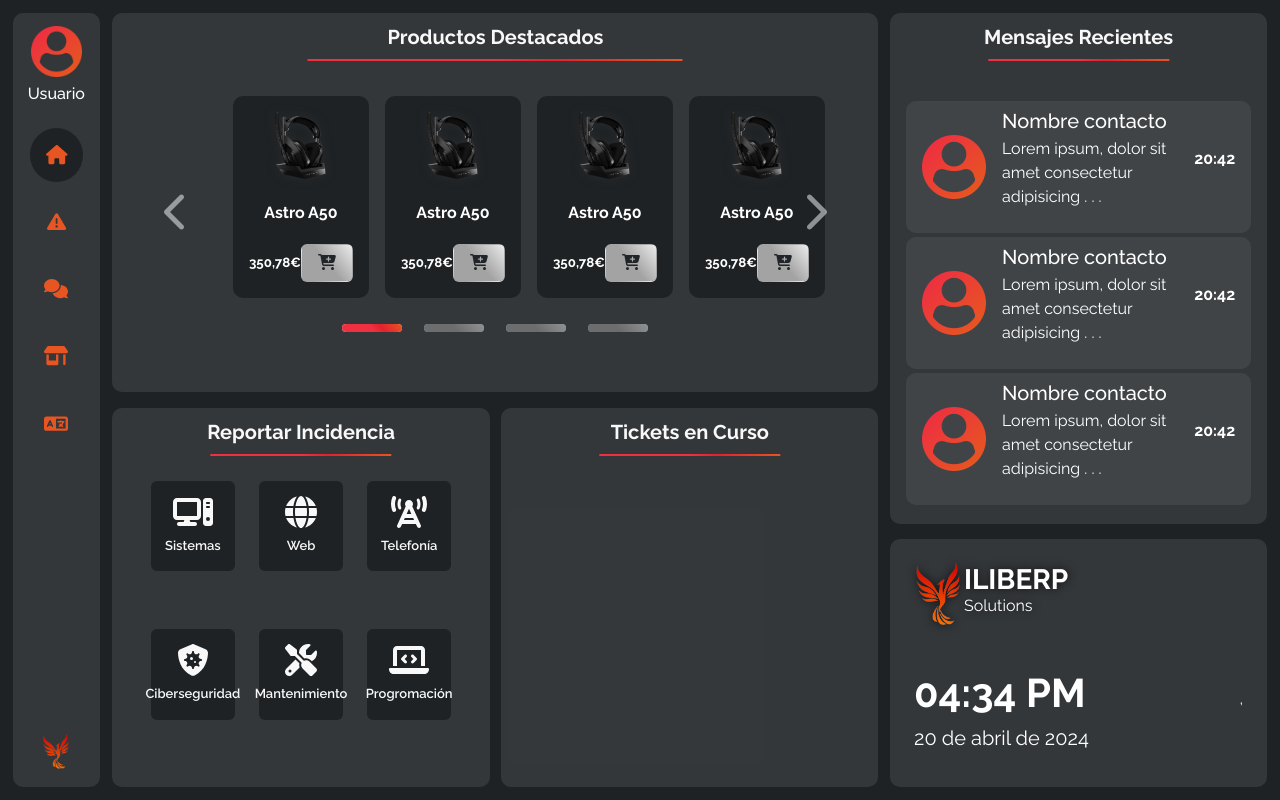
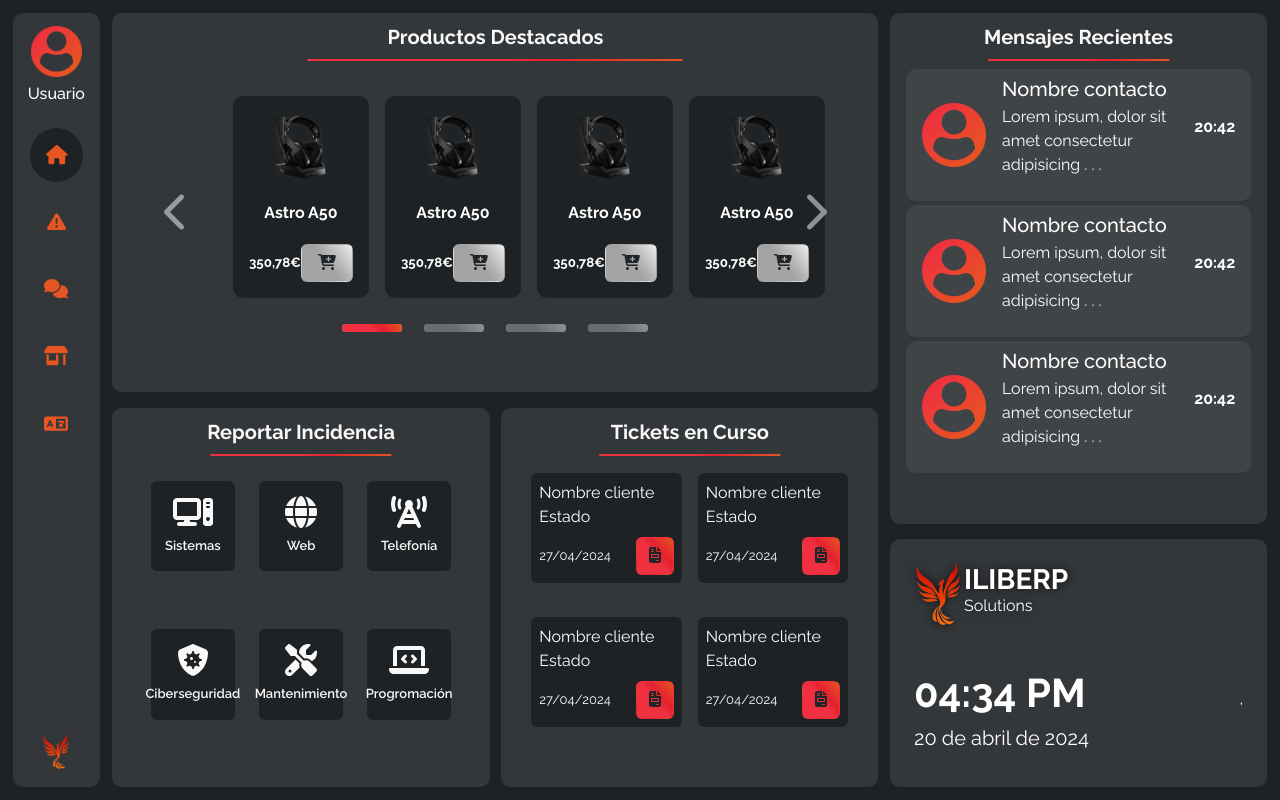
Before and after one commit to RaulxAG/Iliberp, a React (Vite) app: page /home in a window 1280 px wide. Built offline with nearby package versions, Linux system fonts and the light colour scheme; no server answers.

Commit message:
modulo tickets en curso, maquetado y estilado

```diff
--- a/src/Pages/Inicio.jsx
+++ b/src/Pages/Inicio.jsx
@@ -3,6 +3,7 @@
 import ProductosDestacados from "../components/ProductosDestacados";
 import ReportarIncidencia from "../components/ReportarIncidencia";
 import Tiempo from "../components/Tiempo";
+import Tickets from "../components/Tickets";
 
 export default function Inicio() {
     return (
@@ -17,7 +18,7 @@
             </section>
             <section className="modulos__chats grid_mod2 box">
               <h4 className="tittle fs-5 fw-bold p-1">Mensajes Recientes</h4>
-              <div className="chats__mensajes w-100 mt-5 px-2">
+              <div className="chats__mensajes w-100 mt-3 px-2">
                 <CardMensaje />
                 <CardMensaje />
                 <CardMensaje />
@@ -27,8 +28,9 @@
               <h4 className="tittle fs-5 fw-bold p-1">Reportar Incidencia</h4>
               <ReportarIncidencia />
             </section>
-            <section className="grid_mod4 box">
+            <section className="modulos__ticets grid_mod4 box">
               <h4 className="tittle fs-5 fw-bold p-1">Tickets en Curso</h4>
+              <Tickets />
             </section>
             <section className="modulos__tiempo grid_mod5 box d-flex align-items-center justify-content-center">
               <Tiempo />
--- /dev/null
+++ b/src/components/Tickets.jsx
@@ -0,0 +1,98 @@
+import { Link } from "react-router-dom";
+
+export default function Tickets() {
+    return (
+        <div className="tickets__botones mt-3 h-75 d-flex align-items-center justify-content-center flex-wrap gap-3">
+            <article className="col-5 botones__ticket rounded p-2 d-flex flex-column align-items-center justify-content-between">
+                <p className="m-0 text-start w-100">Nombre cliente</p>
+                <p className="m-0 text-start w-100">Estado</p>
+                <div className="mt-2 d-flex w-100 align-items-center justify-content-between">
+                    <p className="ticket__fecha m-0">27/04/2024</p>
+                    <button type="button" className="btn ms-3" data-bs-toggle="modal" data-bs-target="#exampleModal"><i class="fa-solid fa-file-invoice"></i></button>
+                </div>
+            </article>
+
+            <article className="col-5 botones__ticket rounded p-2 d-flex flex-column align-items-center justify-content-between">
+                <p className="m-0 text-start w-100">Nombre cliente</p>
+                <p className="m-0 text-start w-100">Estado</p>
+                <div className="mt-2 d-flex w-100 align-items-center justify-content-between">
+                    <p className="ticket__fecha m-0">27/04/2024</p>
+                    <button type="button" className="btn ms-3" data-bs-toggle="modal" data-bs-target="#exampleModal"><i class="fa-solid fa-file-invoice"></i></button>
+                </div>
+            </article>
+
+            <article className="col-5 botones__ticket rounded p-2 d-flex flex-column align-items-center justify-content-between">
+                <p className="m-0 text-start w-100">Nombre cliente</p>
+                <p className="m-0 text-start w-100">Estado</p>
+                <div className="mt-2 d-flex w-100 align-items-center justify-content-between">
+                    <p className="ticket__fecha m-0">27/04/2024</p>
+                    <button type="button" className="btn ms-3" data-bs-toggle="modal" data-bs-target="#exampleModal"><i class="fa-solid fa-file-invoice"></i></button>
+                </div>
+            </article>
+
+            <article className="col-5 botones__ticket rounded p-2 d-flex flex-column align-items-center justify-content-between">
+                <p className="m-0 text-start w-100">Nombre cliente</p>
+                <p className="m-0 text-start w-100">Estado</p>
+                <div className="mt-2 d-flex w-100 align-items-center justify-content-between">
+                    <p className="ticket__fecha m-0">27/04/2024</p>
+                    <button type="button" className="btn ms-3" data-bs-toggle="modal" data-bs-target="#exampleModal"><i class="fa-solid fa-file-invoice"></i></button>
+                </div>
+            </article>
+
+
+            {/* <!-- Modal --> */}
+            <div className="botones__modal modal fade" id="exampleModal" tabindex="-1" aria-labelledby="exampleModalLabel" aria-hidden="true">
+                <div className="modal-dialog">
+                    <div className="modal-content">
+                        <div className="modal-header" data-bs-theme="dark">
+                            <div className="d-flex flex-column text-start">
+                                <p className="m-0 mb-2 fw-bold">Ticket Nº 2823</p>
+                                <h1 className="modal-title fs-5" id="exampleModalLabel">Cliente | Empresa | Teléfono</h1>
+                            </div>
+
+                            <button type="button" className="btn-close" data-bs-dismiss="modal" aria-label="Close"></button>
+                        </div>
+                        <div className="modal-body py-5 d-flex flex-wrap gap-3 text-start fw-bolder">
+
+                            <div className="d-flex gap-2 mb-5">
+                                <div className="d-flex flex-column">
+                                    <p className="m-0">Descripción</p>
+                                    <p className="m-0 py-3 px-3 rounded bg-light text-dark">Breve descripción de la incidencia a resolver</p>
+                                </div>
+
+                                <div className="d-flex flex-column">
+                                    <p className="m-0">Observaciones</p>
+                                    <p className="m-0 py-3 px-3 rounded bg-light text-dark">Observaciones hechas por nuestros empleados</p>
+                                </div>
+                            </div>
+
+                            <div className="d-flex gap-2 mb-5 justify-content-between w-100">
+                                <div className="d-flex flex-column w-50">
+                                    <p className="m-0">Estado</p>
+                                    <p className="m-0 bg-success py-1 px-2 text-center rounded-pill w-75">En Proceso</p>
+                                </div>
+
+                                <div className="d-flex flex-column w-50">
+                                    <p className="m-0">Prioridad</p>
+                                    <p className="m-0 bg-warning py-1 px-2 text-center rounded-pill w-75">Importante</p>
+                                </div>
+                            </div>
+
+                            <div className="d-flex gap-2 mb-5 justify-content-between w-100">
+                                <div className="d-flex flex-column w-50">
+                                    <p className="m-0">Fecha</p>
+                                    <p className="m-0">27/04/2024</p>
+                                </div>
+
+                                <div className="d-flex flex-column w-50">
+                                    <p className="m-0">Categoría</p>
+                                    <p className="m-0">Programación</p>
+                                </div>
+                            </div>
+                        </div>
+                    </div>
+                </div>
+            </div>
+        </div>
+    );
+}
--- /dev/null
+++ b/src/styles/_tickets.scss
@@ -0,0 +1,32 @@
+.modulos__ticets {
+    .tickets__botones {
+        .botones__ticket {
+            background-color: $colorBlack;
+
+            .ticket__fecha {
+                font-size: small;
+            }
+
+            .btn {
+                background-image: $gradient;
+            }
+        }
+
+        .botones__modal {
+            background-color: rgba(32, 32, 32, 0.7) !important;
+
+            .modal-header {
+                border-bottom: 1px solid $colorOrange;
+            }
+
+            .btn-close {
+                color: white !important;
+            }
+
+            .modal-content {
+                background-color: $colorBlack;
+                border: 1px solid $colorOrange;
+            }
+        }
+    }
+}
--- a/src/styles/main.css
+++ b/src/styles/main.css
@@ -335,4 +335,27 @@
   color: #e65522;
 }
 
+.modulos__ticets .tickets__botones .botones__ticket {
+  background-color: #1E2225;
+}
+.modulos__ticets .tickets__botones .botones__ticket .ticket__fecha {
+  font-size: small;
+}
+.modulos__ticets .tickets__botones .botones__ticket .btn {
+  background-image: linear-gradient(51deg, #ee3040 50%, #e4212e 65%, #e65522 100%);
+}
+.modulos__ticets .tickets__botones .botones__modal {
+  background-color: rgba(32, 32, 32, 0.7) !important;
+}
+.modulos__ticets .tickets__botones .botones__modal .modal-header {
+  border-bottom: 1px solid #e65522;
+}
+.modulos__ticets .tickets__botones .botones__modal .btn-close {
+  color: white !important;
+}
+.modulos__ticets .tickets__botones .botones__modal .modal-content {
+  background-color: #1E2225;
+  border: 1px solid #e65522;
+}
+
 /*# sourceMappingURL=main.css.map */
--- a/src/styles/main.scss
+++ b/src/styles/main.scss
@@ -1 +1 @@
-@import "_variables", "_global", "_inicio", "_menu", "_incidencias", "_mensajeria", "_cardMensaje", "_productosDestacados", "_tiempo";
+@import "_variables", "_global", "_inicio", "_menu", "_incidencias", "_mensajeria", "_cardMensaje", "_productosDestacados", "_tiempo" , "_tickets";
```
Also changed, not shown: 1 other file (tests, documents, lock files or other folders).
